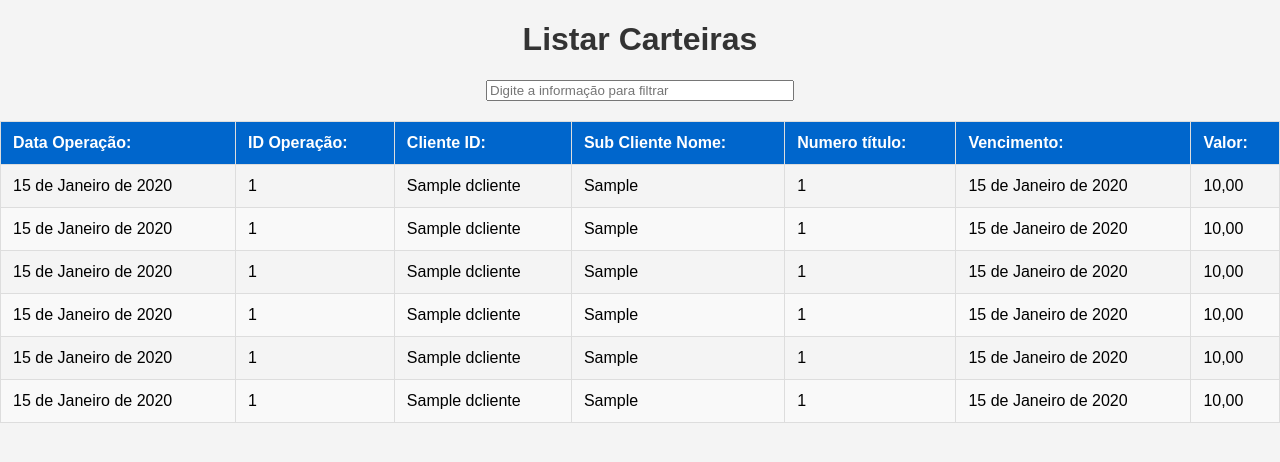
After one commit to CarlosTorres84/FactoringWeb, a Django app: page /listar_carteira in a window 1280 px wide. The commit adds this page. Shown: the top 462 px of the page. Run offline with Django 4.2, Linux system fonts and the light colour scheme; tables that the repository leaves empty hold one stand-in row (values such as "Sample post").

Commit message:
atualização factoring

```diff
--- a/cliente/models.py
+++ b/cliente/models.py
@@ -313,3 +313,11 @@ class Doperacao(models.Model):
     ope_status=models.CharField(max_length=1, choices=status_CHOICES)
     def __str__(self):
         return f'{self.ope_id}'
+
+class Dcarteira(models.Model):
+    car_id = models.AutoField(primary_key=True)
+    ope_id = models.ForeignKey(Doperacao, on_delete=models.CASCADE)
+    car_datapgto = models.DateField()
+    car_valorpgto = models.DecimalField(max_digits=10, decimal_places=2, null=True, blank=True)
+    def __str__(self):
+        return f'{self.car_id}'
--- /dev/null
+++ b/cliente/templates/listar_carteira.html
@@ -0,0 +1,168 @@
+<!DOCTYPE html>
+<html lang="pt-br">
+<head>
+    <meta charset="UTF-8">
+    <meta name="viewport" content="width=device-width, initial-scale=1.0">
+    <title>Gestão de Carteira</title>
+    <style>
+        body {
+            font-family: Arial, sans-serif;
+            background-color: #f4f4f4;
+            margin: 0;
+            padding: 0;
+            text-align: center;
+        }
+
+        h1 {
+            color: #333;
+        }
+
+        .container {
+            margin-top: 20px;
+        }
+
+        table {
+            width: 100%;
+            border-collapse: collapse;
+            margin-top: 20px;
+        }
+
+        th, td {
+            padding: 12px;
+            border: 1px solid #ddd;
+            text-align: left;
+        }
+
+        th {
+            background-color: #0066cc;
+            color: #fff;
+        }
+
+        tr:nth-child(even) {
+            background-color: #f9f9f9;
+        }
+
+        .actions {
+            display: flex;
+            gap: 5px;
+        }
+
+        .edit {
+            background-color: #534caf;
+        }
+
+        .operation {
+            background-color: #ff9800;
+        }
+
+        .generate-word {
+            background-color: #007bff;
+        }
+
+        .create-simulation {
+            background-color: #28a745;
+        }
+
+        .actions a:hover, .actions button:hover {
+            opacity: 0.8;
+        }
+    </style>
+</head>
+<body>
+    <h1>Listar Carteiras</h1>
+    <input type="text" id="filtro" placeholder="Digite a informação para filtrar" style="width: 300px">
+    <table class="table">
+        <thead>
+            <tr>
+                <th>Data Operação:</th>
+                <th>ID Operação:</th>
+                <th>Cliente ID:</th>
+                <th>Sub Cliente Nome: </th>
+                <th>Numero título:</th>
+                <th>Vencimento:</th>
+                <th>Valor:</th>
+            </tr>
+        </thead>
+        <tbody>
+            {% for i in operacao %}
+            {% if i.ope_status == '2' %}
+            <tr>
+                <td>{{i.ope_dataoperacao}}</td>
+                <td>{{i.ope_id}}</td>
+                <td>{{i.cli_id}}</td>
+                <td>{{i.ope_razaosocial1}}</td>
+                <td>{{i.ope_numtitulo1}}</td>
+                <td>{{i.ope_vencimento1}}</td>
+                <td>{{i.ope_valortotal1}}</td>
+            </tr>
+            {% if i.ope_valortotal2 != 0 %}
+            <tr>
+                <td>{{i.ope_dataoperacao}}</td>
+                <td>{{i.ope_id}}</td>
+                <td>{{i.cli_id}}</td>
+                <td>{{i.ope_razaosocial2}}</td>
+                <td>{{i.ope_numtitulo2}}</td>
+                <td>{{i.ope_vencimento2}}</td>
+                <td>{{i.ope_valortotal2}}</td>
+            </tr>
+            {% endif %}
+            {% endif %}
+            {% if i.ope_valortotal3 != 0 %}
+            <tr>
+                <td>{{i.ope_dataoperacao}}</td>
+                <td>{{i.ope_id}}</td>
+                <td>{{i.cli_id}}</td>
+                <td>{{i.ope_razaosocial3}}</td>
+                <td>{{i.ope_numtitulo3}}</td>
+                <td>{{i.ope_vencimento3}}</td>
+                <td>{{i.ope_valortotal3}}</td>
+            </tr>
+            {% endif %}
+            {% if i.ope_valortotal4 != 0 %}
+            <tr>
+                <td>{{i.ope_dataoperacao}}</td>
+                <td>{{i.ope_id}}</td>
+                <td>{{i.cli_id}}</td>
+                <td>{{i.ope_razaosocial4}}</td>
+                <td>{{i.ope_numtitulo4}}</td>
+                <td>{{i.ope_vencimento4}}</td>
+                <td>{{i.ope_valortotal4}}</td>
+            </tr>
+            {% endif %}
+            {% if i.ope_valortotal5 != 0 %}
+            <tr>
+                <td>{{i.ope_dataoperacao}}</td>
+                <td>{{i.ope_id}}</td>
+                <td>{{i.cli_id}}</td>
+                <td>{{i.ope_razaosocial5}}</td>
+                <td>{{i.ope_numtitulo5}}</td>
+                <td>{{i.ope_vencimento5}}</td>
+                <td>{{i.ope_valortotal5}}</td>
+            </tr>
+            {% endif %}
+            {% if i.ope_valortotal6 != 0 %}
+            <tr>
+                <td>{{i.ope_dataoperacao}}</td>
+                <td>{{i.ope_id}}</td>
+                <td>{{i.cli_id}}</td>
+                <td>{{i.ope_razaosocial6}}</td>
+                <td>{{i.ope_numtitulo6}}</td>
+                <td>{{i.ope_vencimento6}}</td>
+                <td>{{i.ope_valortotal6}}</td>
+            </tr>
+            {% endif %}
+            {% endfor %}
+        </tbody>
+    </table>
+    <script>
+        document.getElementById('filtro').addEventListener('input', function() {
+            var filtroValor = this.value.toLowerCase();
+            var linhas = document.querySelectorAll('tbody tr');
+            linhas.forEach(function(linha) {
+                var textoLinha = linha.textContent.toLowerCase();
+                linha.style.display = textoLinha.includes(filtroValor) ? '' : 'none';
+            });
+        });
+    </script>
+</body>
+</html>
--- a/cliente/templates/pagina_principal.html
+++ b/cliente/templates/pagina_principal.html
@@ -58,6 +58,7 @@
         <a href="{% url 'listar_contratomae'%}">Gerar World Contrato Mãe</a>
         <a href="{% url 'listar_simulacaocopy'%}">Gerar World Contrato Simulação</a>
         <a href="{% url 'listar_operacao'%}">Gerar World Contrato Operação e Nota Promissória</a>
+        <a href="{% url 'listar_carteira'%}">Listar Carteira</a>
     </td>
 </body>
 </html>
--- a/cliente/urls.py
+++ b/cliente/urls.py
@@ -9,46 +9,49 @@ urlpatterns= [
     path('Inicio', pagina_principal, name='pagina_principal'),
 
     #Clientes
-    path('cliente/inserir_cliente', inserir_clientes, name='inserir_clientes'),
-    path('cliente/listar_cliente', listar_clientes, name='listar_clientes'),
-    path('cliente/editar_cliente/<str:id>', editar_clientes, name='editar_clientes'),
-    path('cliente/editar_cliente2/<str:id>', editar_clientes2, name='editar_clientes2'),
-    path('cliente/remover_cliente/<str:id>', remover_clientes, name='remover_clientes'),
+    path('inserir_cliente', inserir_clientes, name='inserir_clientes'),
+    path('listar_cliente', listar_clientes, name='listar_clientes'),
+    path('editar_cliente/<str:id>', editar_clientes, name='editar_clientes'),
+    path('editar_cliente2/<str:id>', editar_clientes2, name='editar_clientes2'),
+    path('remover_cliente/<str:id>', remover_clientes, name='remover_clientes'),
 
 
     #Factorings
-    path('cliente/inserir_factoring', inserir_factorings, name='inserir_factorings'),
-    path('cliente/listar_factoring', listar_factorings, name='listar_factorings'),
-    path('cliente/editar_factoring/<str:id>', editar_factorings, name='editar_factorings'),
-    path('cliente/editar_factoring2/<str:id>', editar_factorings2, name='editar_factorings2'),
-    path('cliente/remover_factoring/<str:id>', remover_factorings, name='remover_factorings'),
+    path('inserir_factoring', inserir_factorings, name='inserir_factorings'),
+    path('listar_factoring', listar_factorings, name='listar_factorings'),
+    path('editar_factoring/<str:id>', editar_factorings, name='editar_factorings'),
+    path('editar_factoring2/<str:id>', editar_factorings2, name='editar_factorings2'),
+    path('remover_factoring/<str:id>', remover_factorings, name='remover_factorings'),
 
     #Pessoas
-    path('cliente/inserir_pessoa', inserir_pessoas, name='inserir_pessoas'),
-    path('cliente/listar_pessoa', listar_pessoas, name='listar_pessoas'),
-    path('cliente/editar_pessoa/<str:id>', editar_pessoas, name='editar_pessoas'),
-    path('cliente/editar_pessoa2/<str:id>', editar_pessoas2, name='editar_pessoas2'),
-    path('cliente/remover_pessoa/<str:id>', remover_pessoas, name='remover_pessoas'),
+    path('inserir_pessoa', inserir_pessoas, name='inserir_pessoas'),
+    path('listar_pessoa', listar_pessoas, name='listar_pessoas'),
+    path('editar_pessoa/<str:id>', editar_pessoas, name='editar_pessoas'),
+    path('editar_pessoa2/<str:id>', editar_pessoas2, name='editar_pessoas2'),
+    path('remover_pessoa/<str:id>', remover_pessoas, name='remover_pessoas'),
 
     #Contrato Mãe
-    path('cliente/inserir_contratomae', inserir_contratomae, name='inserir_contratomae'),
-    path('cliente/listar_contratomae', listar_contratomae, name='listar_contratomae'),
+    path('inserir_contratomae', inserir_contratomae, name='inserir_contratomae'),
+    path('listar_contratomae', listar_contratomae, name='listar_contratomae'),
     path('gerar_contrato_word/<int:cma_id>/', gerar_contrato_word, name='gerar_contrato_word'),
-    path('cliente/editar_contratomae2/<str:id>', editar_contratomae2, name='editar_contratomae2'),
+    path('editar_contratomae2/<str:id>', editar_contratomae2, name='editar_contratomae2'),
 
     #Simulação
-    path('cliente/inserir_simulacao', inserir_simulacao, name='inserir_simulacao'),
-    path('cliente/listar_simulacaoid/<str:id>', listar_simulacaoid, name='listar_simulacaoid'),
+    path('inserir_simulacao', inserir_simulacao, name='inserir_simulacao'),
+    path('listar_simulacaoid/<str:id>', listar_simulacaoid, name='listar_simulacaoid'),
     path('gerar_simulacao_word/<int:sim_id>/', gerar_simulacao_word, name='gerar_simulacao_word'),
-    path('cliente/listar_simulacao', listar_simulacao, name='listar_simulacao'),
-    path('cliente/listar_simulacaocopy', listar_simulacaocopy, name='listar_simulacaocopy'),
-    path('cliente/editar_simulacao2/<str:id>', editar_simulacao2, name='editar_simulacao2'),
+    path('listar_simulacao', listar_simulacao, name='listar_simulacao'),
+    path('listar_simulacaocopy', listar_simulacaocopy, name='listar_simulacaocopy'),
+    path('editar_simulacao2/<str:id>', editar_simulacao2, name='editar_simulacao2'),
 
     #Operação
     path('inserir_operacao/<int:sim_id>/', inserir_operacao, name='inserir_operacao'),
-    path('cliente/listar_operacao', listar_operacao, name='listar_operacao'),
+    path('listar_operacao', listar_operacao, name='listar_operacao'),
     path('gerar_operacao_word/<int:ope_id>/', gerar_operacao_word, name='gerar_operacao_word'),
     path('gerar_promissoria_word/<int:ope_id>/', gerar_promissoria_word, name='gerar_promissoria_word'),
-    path('cliente/listar_operacaoid/<str:id>', listar_operacaoid, name='listar_operacaoid'),
-    path('cliente/editar_operacao/<str:id>', editar_operacao, name='editar_operacao'),
+    path('listar_operacaoid/<str:id>', listar_operacaoid, name='listar_operacaoid'),
+    path('editar_operacao/<str:id>', editar_operacao, name='editar_operacao'),
+
+    #Carteira
+    path('listar_carteira', listar_carteira , name='listar_carteira'),
     ]
--- a/cliente/views.py
+++ b/cliente/views.py
@@ -712,3 +712,7 @@ def gerar_promissoria_word(request, ope_id):
         response = HttpResponse(doc_file.read(), content_type='application/vnd.openxmlformats-officedocument.wordprocessingml.document')
         response['Content-Disposition'] = f'attachment; filename=NOTA PROMISSORIA - {ope_id}.docx'
     return response
+
+def listar_carteira(request):
+    operacao=Doperacao.objects.all()
+    return render(request, 'listar_carteira.html', {'operacao':operacao})
```
Also changed, not shown: 1 other file.
